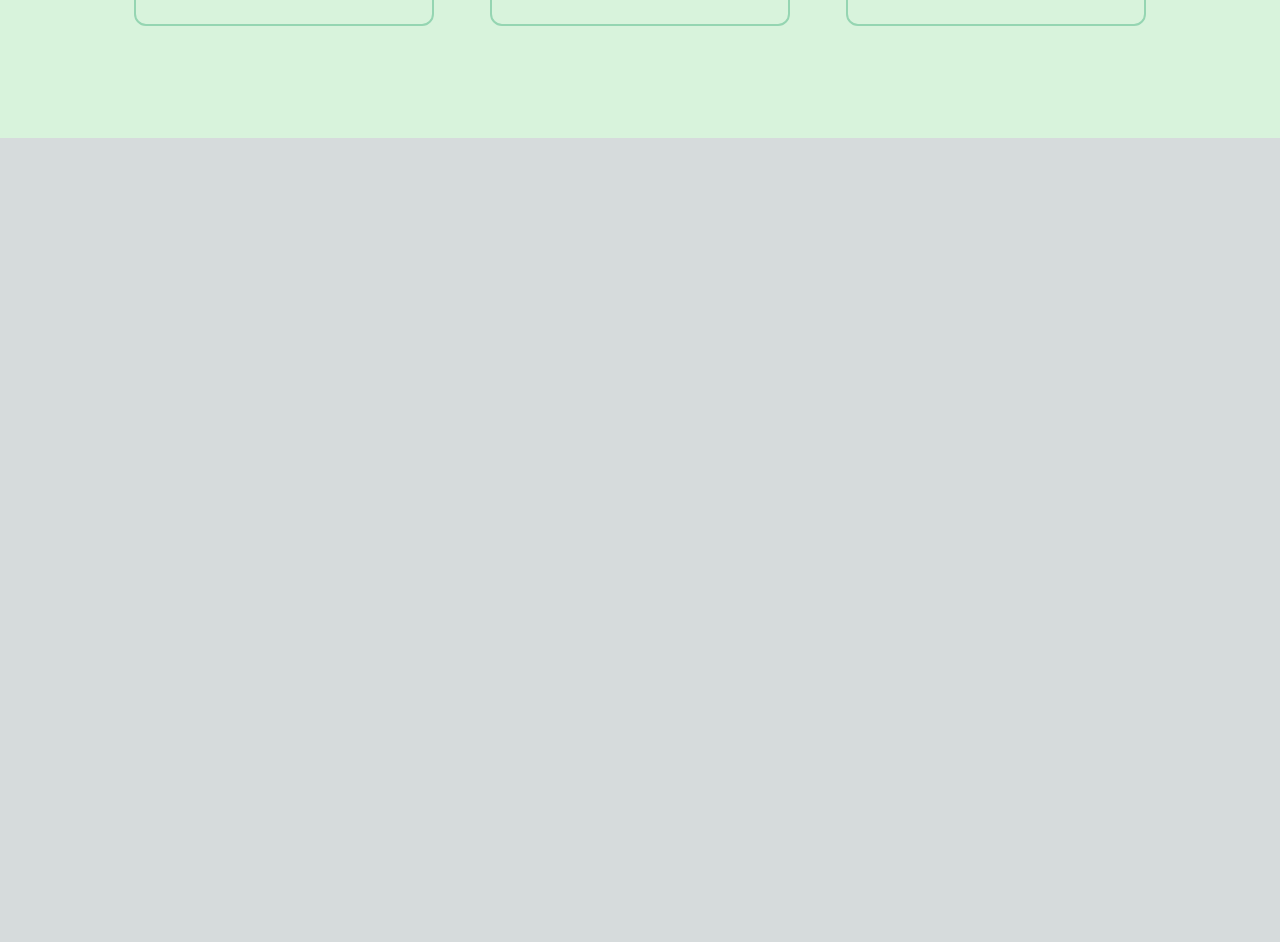
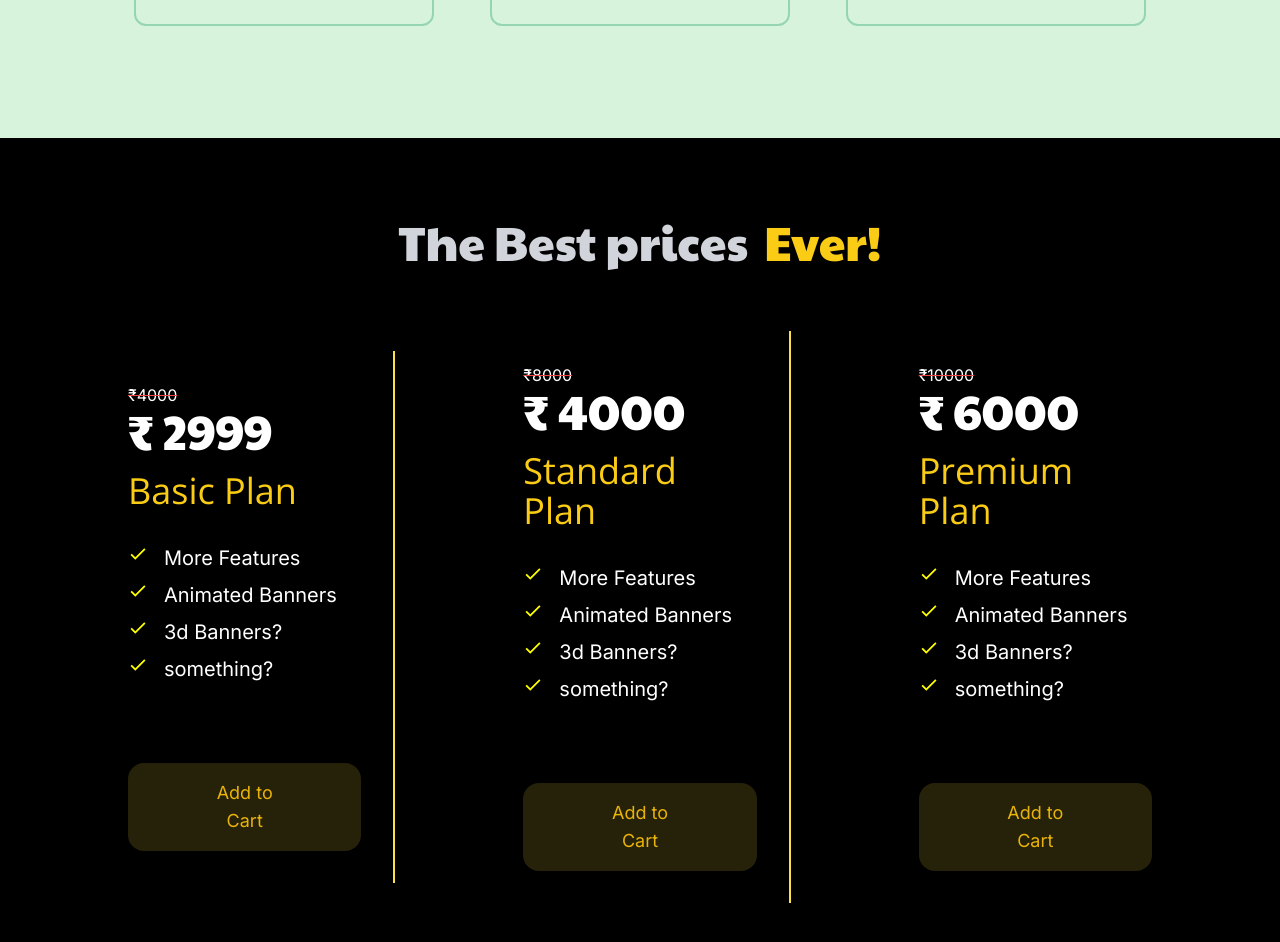
Before and after one commit to Baryonae/portfolioDesign, a Next.js app: page /projects in a window 1280 px wide. Shown: the part 1340-2282 px from the top of the page. Before the commit the page ends 1478 px from the top, so only its background shows below. Built offline with nearby package versions, Linux system fonts and the light colour scheme.

Commit message:
Made the pricing Section

```diff
--- a/app/layout.tsx
+++ b/app/layout.tsx
@@ -5,8 +5,8 @@ import "./globals.css";
 const inter = Inter({ subsets: ["latin"] });
 
 export const metadata: Metadata = {
-  title: "Create Next App",
-  description: "Generated by create next app",
+  title: "Cliffsy",
+  description: "Created for cliffsy",
 };
 
 export default function RootLayout({
--- a/app/projects/page.tsx
+++ b/app/projects/page.tsx
@@ -6,6 +6,7 @@ import motion from "./motion.jpeg";
 import motion2 from "./motion2.jpeg";
 const opensans = Open_Sans({ weight: "300", subsets: ["latin"] });
 const paytone = Paytone_One({ weight: "400", subsets: ["latin"] });
+import { IoMdCheckmark } from "react-icons/io";
 
 export default function Home() {
   return (
@@ -15,7 +16,7 @@ export default function Home() {
           <div className="py-56 text-6xl  mx-40 max-sm:mx-20 max-sm:py-40">
             <div className={paytone.className}>
               <div className="w-1/3 max-sm:text-3xl">
-                Welcome to my Portfolio
+                Welcome to my Portfolio!
               </div>
             </div>
             <div className="text-sm text-gray-400 my-8 w-1/3 max-sm:w-full">
@@ -30,7 +31,7 @@ export default function Home() {
               </div>
             </div>
             <div className="my-12 text-xl">
-              <button className="px-16 p-4 bg-indigo-400 rounded-2xl mb-20">
+              <button className="px-16 p-4 bg-indigo-400 rounded-2xl mb-20 bg-opacity-15 text-indigo-400">
                 Explore
               </button>{" "}
             </div>
@@ -55,7 +56,7 @@ export default function Home() {
               <div></div>
 
               <div className="">
-                <button className="w-full bg-[#95d5b2] items-center p-4 text-sm text-white rounded-2xl">
+                <button className="w-full bg-[#95d5b2] items-center p-4 text-sm bg-opacity-20 text-[#408d63] rounded-2xl">
                   Open
                 </button>
               </div>
@@ -69,10 +70,10 @@ export default function Home() {
               />
               <div className="text-sm w-[250px] mt-6 mb-4">
                 some level of thingssome level of things some level of things
-                some
+                some hello again lol idk
               </div>
               <div className="">
-                <button className="w-full bg-[#95d5b2] items-center p-4 text-sm text-white rounded-2xl">
+                <button className="w-full bg-[#95d5b2] bg-opacity-20 text-[#408d63] items-center p-4 text-sm  rounded-2xl">
                   Open
                 </button>
               </div>
@@ -89,9 +90,191 @@ export default function Home() {
                 some
               </div>
               <div className="">
-                <button className="w-full bg-[#95d5b2] items-center p-4 text-sm text-white rounded-2xl">
+                <button className="w-full bg-[#95d5b2] items-center p-4 text-sm bg-opacity-20 text-[#408d63] rounded-2xl">
                   Open
                 </button>
+              </div>
+            </div>
+          </div>
+        </div>
+      </div>
+      <div className="bg-black text-white">
+        <div className="p-12 max-sm:px-4">
+          <div className="text-5xl text-center items-center text-gray-300 mt-8 inline-flex gap-4 justify-center w-full">
+            <div className={paytone.className}>The Best prices </div>
+            <div className="text-yellow-400">
+              <div className={paytone.className}>Ever!</div>
+            </div>
+          </div>
+          <div className="px-12 inline-flex max-sm:flex-col items-center justify-center w-full my-16 ">
+            <div className="border-r-2 border-yellow-300 px-8  py-8">
+              <div className="line-through decoration-red-500">₹4000</div>
+              <div className={paytone.className}>
+                <div className="text-5xl">₹ 2999</div>
+              </div>
+              <div className="mt-4 text-yellow-400 text-4xl">
+                <div className={opensans.className}>
+                  <div className="text-yellow-400">Basic Plan</div>
+                </div>
+                <div className="text-xl text-white mt-8">
+                  <div className="inline-flex">
+                    <IoMdCheckmark
+                      size={20}
+                      color="yellow"
+                      className="color-yellow-400 mr-4"
+                    />
+                    <div>More Features</div>
+                  </div>
+                </div>
+                <div className="text-xl text-white mt-2">
+                  <div className="inline-flex">
+                    <IoMdCheckmark
+                      size={20}
+                      color="yellow"
+                      className="color-yellow-400 mr-4"
+                    />
+                    <div>Animated Banners</div>
+                  </div>
+                </div>
+                <div className="text-xl text-white mt-2">
+                  <div className="inline-flex">
+                    <IoMdCheckmark
+                      size={20}
+                      color="yellow"
+                      className="color-yellow-400 mr-4"
+                    />
+                    <div>3d Banners?</div>
+                  </div>
+                </div>
+                <div className="text-xl text-white mt-2 mb-20">
+                  <div className="inline-flex">
+                    <IoMdCheckmark
+                      size={20}
+                      color="yellow"
+                      className="color-yellow-400 mr-4"
+                    />
+                    <div>something?</div>
+                  </div>
+                </div>
+                <div className="">
+                  <button className="text-lg text-center items-center bg-yellow-300 text-yellow-500 bg-opacity-15 px-20 max-sm:px-4 py-4 rounded-2xl">
+                    Add to Cart
+                  </button>
+                </div>
+              </div>
+            </div>
+
+            <div className="border-r-2 border-yellow-300 px-8 py-8 ml-24 max-sm:mt-24 max-sm:ml-0">
+              <div className="line-through decoration-red-500">₹8000</div>
+              <div className={paytone.className}>
+                <div className="text-5xl">₹ 4000</div>
+              </div>
+              <div className="mt-4 text-yellow-400 text-4xl">
+                <div className={opensans.className}>
+                  <div className="text-yellow-400">Standard Plan</div>
+                </div>
+                <div className="text-xl text-white mt-8">
+                  <div className="inline-flex">
+                    <IoMdCheckmark
+                      size={20}
+                      color="yellow"
+                      className="color-yellow-400 mr-4"
+                    />
+                    <div>More Features</div>
+                  </div>
+                </div>
+                <div className="text-xl text-white mt-2">
+                  <div className="inline-flex">
+                    <IoMdCheckmark
+                      size={20}
+                      color="yellow"
+                      className="color-yellow-400 mr-4"
+                    />
+                    <div>Animated Banners</div>
+                  </div>
+                </div>
+                <div className="text-xl text-white mt-2">
+                  <div className="inline-flex">
+                    <IoMdCheckmark
+                      size={20}
+                      color="yellow"
+                      className="color-yellow-400 mr-4"
+                    />
+                    <div>3d Banners?</div>
+                  </div>
+                </div>
+                <div className="text-xl text-white mt-2 mb-20">
+                  <div className="inline-flex">
+                    <IoMdCheckmark
+                      size={20}
+                      color="yellow"
+                      className="color-yellow-400 mr-4"
+                    />
+                    <div>something?</div>
+                  </div>
+                </div>
+                <div>
+                  <button className="text-lg text-center bg-yellow-300 text-yellow-500 bg-opacity-15 px-20 max-sm:px-4 py-4 rounded-2xl">
+                    Add to Cart
+                  </button>
+                </div>
+              </div>
+            </div>
+
+            <div className=" px-8 py-8 ml-24 max-sm:mt-24 max-sm:ml-0">
+              <div className="line-through decoration-red-500">₹10000</div>
+              <div className={paytone.className}>
+                <div className="text-5xl">₹ 6000</div>
+              </div>
+              <div className="mt-4 text-yellow-400 text-4xl">
+                <div className={opensans.className}>
+                  <div className="text-yellow-400">Premium Plan</div>
+                </div>
+                <div className="text-xl text-white mt-8">
+                  <div className="inline-flex">
+                    <IoMdCheckmark
+                      size={20}
+                      color="yellow"
+                      className="color-yellow-400 mr-4"
+                    />
+                    <div>More Features</div>
+                  </div>
+                </div>
+                <div className="text-xl text-white mt-2">
+                  <div className="inline-flex">
+                    <IoMdCheckmark
+                      size={20}
+                      color="yellow"
+                      className="color-yellow-400 mr-4"
+                    />
+                    <div>Animated Banners</div>
+                  </div>
+                </div>
+                <div className="text-xl text-white mt-2">
+                  <div className="inline-flex">
+                    <IoMdCheckmark
+                      size={20}
+                      color="yellow"
+                      className="color-yellow-400 mr-4"
+                    />
+                    <div>3d Banners?</div>
+                  </div>
+                </div>
+                <div className="text-xl text-white mt-2 mb-20">
+                  <div className="inline-flex">
+                    <IoMdCheckmark
+                      size={20}
+                      color="yellow"
+                      className="color-yellow-400 mr-4"
+                    />
+                    <div>something?</div>
+                  </div>
+                </div>
+                <div>
+                  <button className="text-lg text-center bg-yellow-300 text-yellow-500 bg-opacity-15 px-20 max-sm:px-4 py-4 rounded-2xl">
+                    Add to Cart
+                  </button>
+                </div>
               </div>
             </div>
           </div>
--- a/package.json
+++ b/package.json
@@ -12,6 +12,7 @@
     "next": "14.1.3",
     "react": "^18",
     "react-dom": "^18",
+    "react-icons": "^5.0.1",
     "react-tsparticles": "^2.12.2"
   },
   "devDependencies": {
```
Also changed, not shown: app/page.tsx (+14 -4 lines), app/projects/motion.avif (deleted), 1 other file (tests, documents, lock files or other folders).
